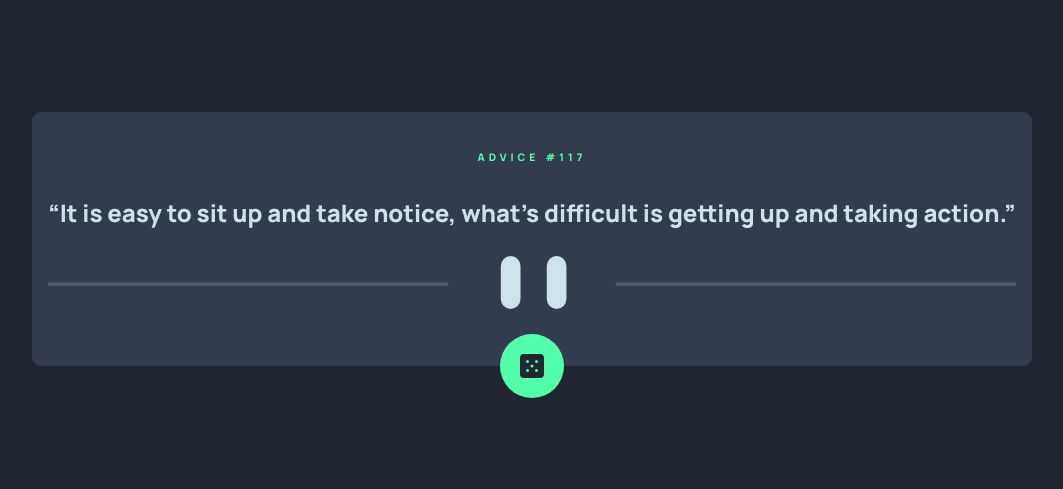
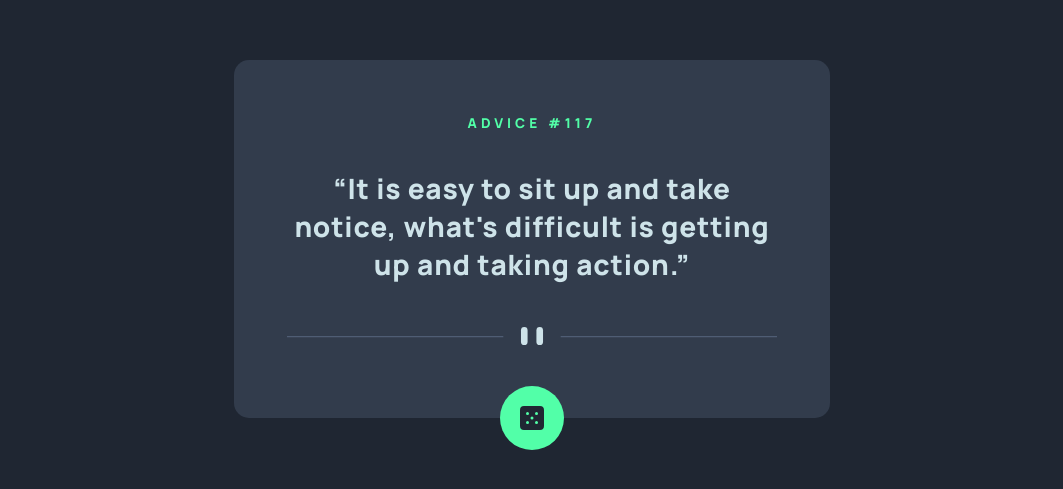
Before and after one commit to barbodGarsha/advice-generator-app-main, a plain HTML site: page index.html in a window 1280 px wide. Shown: the part 121-610 px from the top of the page, without its empty margins (108-1171 px from the left). Drawn offline with Linux system fonts and the light colour scheme.

Commit message:
- finished the website version - minor bug fixed: double click on the dice button would select the elements in the container div

```diff
--- a/css/main.scss
+++ b/css/main.scss
@@ -66,6 +66,7 @@ li {
     width: 100%;
     min-height: 100%;
     .advice__container {
+        user-select: none;
         background-color: rgba($c-grayish-blue, $alpha: .4);
 
         position: relative;
@@ -92,11 +93,14 @@ li {
     }
 
     .advice__txt {
+
+        user-select: text;
         color: $c-light-cyan;
         text-align: center;
         font-family: 'Manrope';
         font-size: 1.5rem;
         font-weight: 800;
+        letter-spacing: .05rem;
 
         margin-bottom: 1.7rem;
 
@@ -105,6 +109,7 @@ li {
     }
 
     .advice__divider {
+        user-select: none;
         width: 100%;
         margin-bottom: 1.2rem;
     }
@@ -125,6 +130,7 @@ li {
 
         border-radius: 50%;
         .advice__btn__icon {
+            user-select: none;
             pointer-events: none;
         }
     }
@@ -136,3 +142,31 @@ li {
 .footer {
     display: none;
 }
+
+@media screen and (min-width: 850px) {
+
+    .advice {
+        width: 37.2rem;
+        .advice__container {
+            border-radius: 15px;
+
+            padding: 3.4rem 3.3rem;
+        }
+
+        .advice__id {
+            font-size: .85rem;
+
+            margin-bottom: 2.3rem;
+        }
+
+        .advice__txt {
+            font-size: 1.75rem;
+            margin-bottom: 2.75rem;
+        }
+
+        .advice__divider {
+            content: url('../images/pattern-divider-desktop.svg');
+        }
+    }
+
+}
```
Also changed, not shown: css/main.css, 1 other file.
